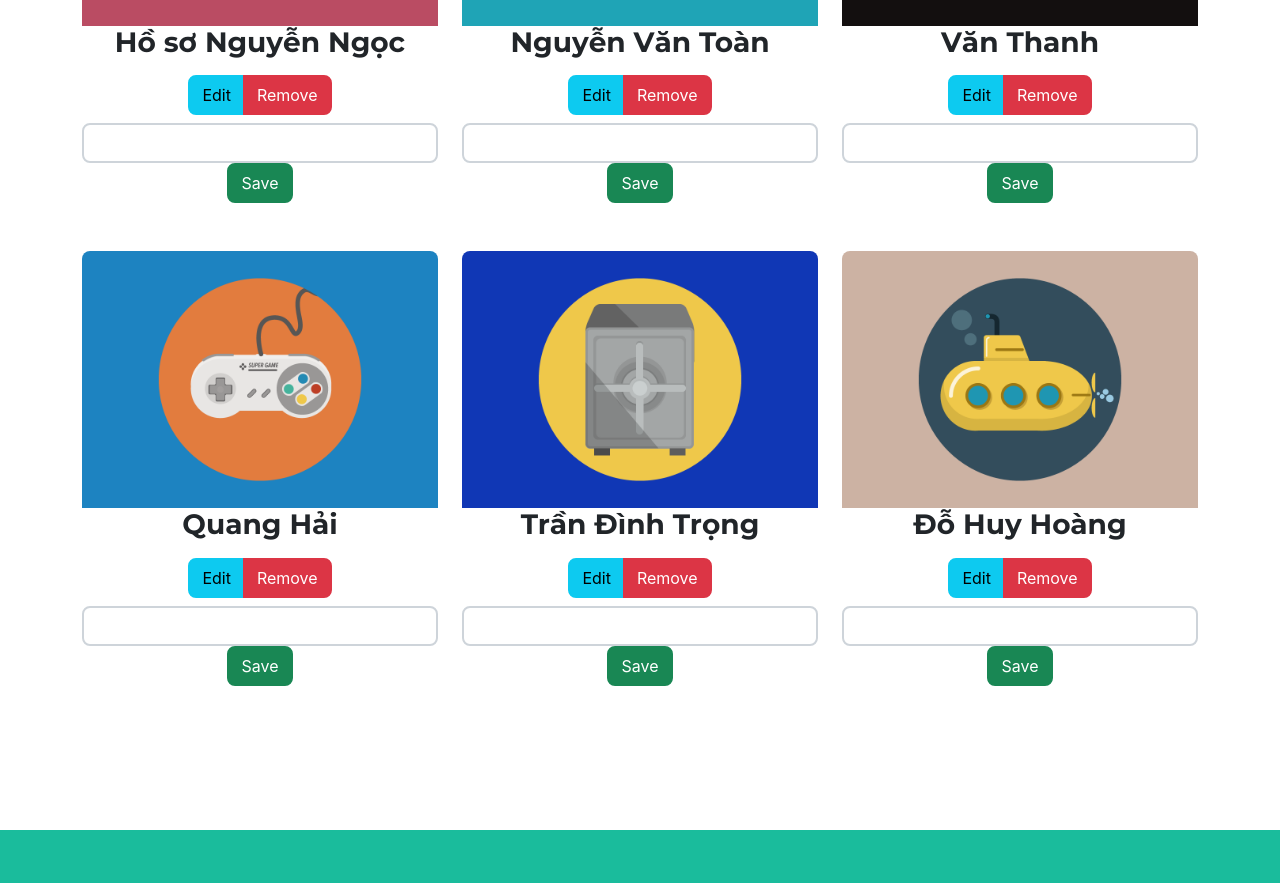
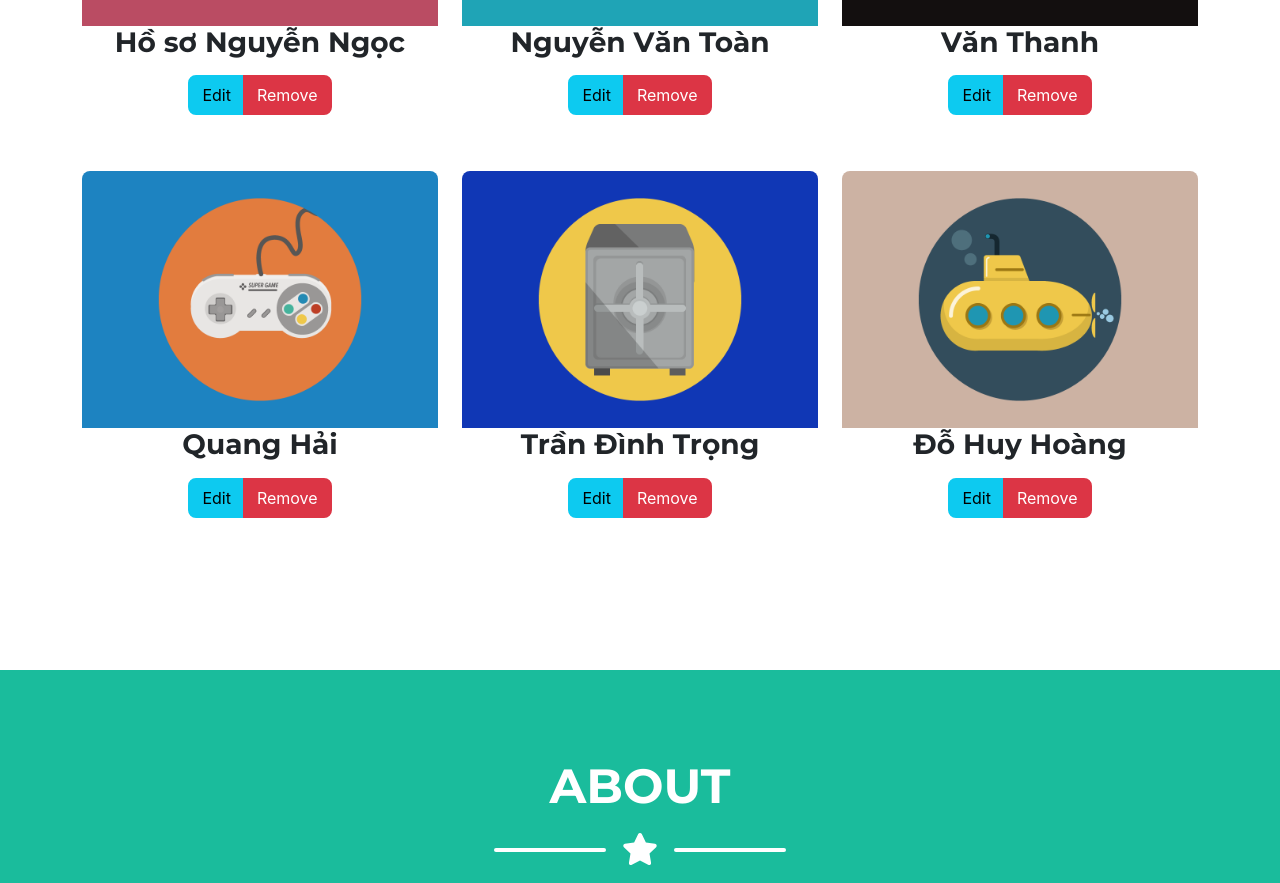
Before and after one commit to thanhtungtnt/hocreactjs, a React (Create React App) app in the folder freelancer/: page / in a window 1280 px wide. Shown: the part 1242-2125 px from the top of the page. Built offline with nearby package versions, Linux system fonts and the light colour scheme.

Commit message:
update code xu ly state

```diff
--- a/freelancer/src/Components/portfolio/portfolio-item.js
+++ b/freelancer/src/Components/portfolio/portfolio-item.js
@@ -1,12 +1,46 @@
 import React, { Component } from 'react';
 
 class PortfolioItem extends Component {
-    // constructor(props){
-    //     super(props)
-    // }
+    constructor(props){
+        super(props);
+        this.state = {
+            trangThai: 0
+        }
 
-    thongbao = () => {alert('cach xu ly edit'); }
-    thongbao3 = (x) => {alert(x);}
+    }
+
+    onClickEdit = () => {
+        this.setState({
+            trangThai: 1
+        });
+    }
+    onClickSave = () => {
+        this.setState({
+            trangThai: 0
+        });
+    }
+
+    renderButton = () => (
+        <div className="btn btn-group">
+            <button className="btn btn-block btn-info" onClick={() => this.onClickEdit()}>Edit</button>
+            <button className="btn btn-block btn-danger" onClick={() => this.thongbao3('xoa item nay')}>Remove</button>
+        </div>
+    )
+    renderForm = () => (
+        <form className="form-inline">
+            <input defaultValue={this.props.title} type="text" name="ten" className="form-control" />
+            <button className="btn btn-block btn-success" onClick={() => this.onClickSave()}>Save</button>
+        </form>
+    )
+
+    displayCheck = () => {
+        if(this.state.trangThai === 0){
+            return this.renderButton();
+        }else{
+            return this.renderForm();
+        }
+    }
+
     render() {
         return (
             <div className="col-md-6 col-lg-4 mb-5">
@@ -17,18 +51,9 @@ class PortfolioItem extends Component {
                 <img className="img-fluid" src={"assets/img/portfolio/" + this.props.img} alt="..." />
                 <h3>{this.props.title}</h3>
                 </div>
+                {this.displayCheck()}
 
-                <div className="btn btn-group">
-                    <button className="btn btn-block btn-info" onClick={this.thongbao}>Edit</button>
-                    <button className="btn btn-block btn-danger" onClick={() => this.thongbao3('xoa item nay')}>Remove</button>
-                </div>
 
-                <form className="form-inline">
-
-                      <input type="text" name="ten" className="form-control" placeholder aria-describedby="helpId" />
-                      <button className="btn btn-block btn-success">Save</button>
-
-                </form>
             </div>
         );
     }
```
